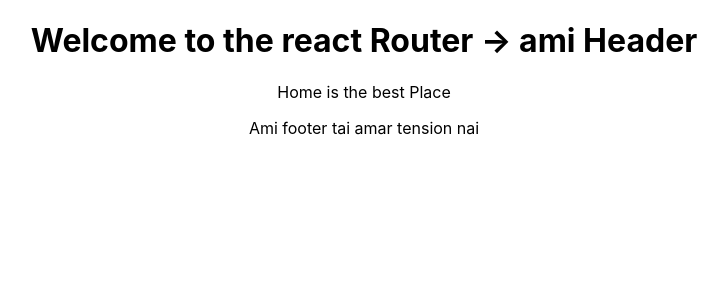
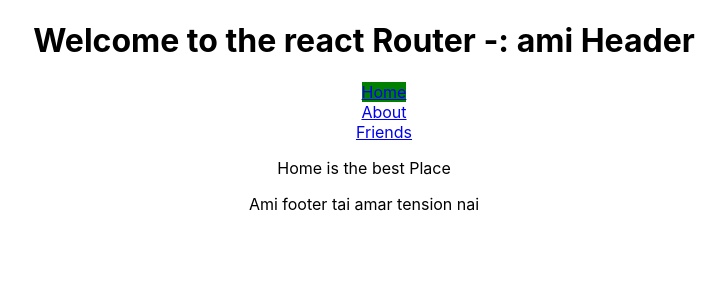
Before and after one commit to Mim-Hakkani/ReactRouterNew, a React (Create React App) app: page / in a window 1280 px wide. Shown: the top 300 px of the page, without its empty margins (276-1004 px from the left). Built offline with nearby package versions, Linux system fonts and the light colour scheme.

Commit message:
add Navigation link and active link using react router dom

```diff
--- a/src/App.js
+++ b/src/App.js
@@ -2,13 +2,16 @@ import { Route, Routes } from 'react-router-dom';
 import './App.css';
 import About from './components/About/About';
 import Friends from './components/Friends/Friends';
+import Header from './components/Header/Header';
 import Home from './components/Home/Home';
 import NotFound from './components/NotFound/NotFound';
 
 function App() {
   return (
     <div className="App">
-      <h1>Welcome to the react Router -> ami Header  </h1>
+      <h1>Welcome to the react Router -: ami Header  </h1>
+      <Header/>
+
       <Routes>
 
         <Route path='/' element={<Home/>}></Route>
--- /dev/null
+++ b/src/components/Friend/Friend.js
@@ -0,0 +1,21 @@
+import React from 'react';
+import { useNavigate } from 'react-router-dom';
+
+const Friend = ({user}) => {
+
+    const navigate = useNavigate() ;
+
+    const handleFriend=(id)=>{
+
+      const path = `friend/${id}}` ;
+      navigate(path);
+    }
+    return (
+        <div>
+            <h2>Name : {user?.name}</h2>
+            <button onClick={()=>handleFriend(user?.id)}>{user?.username} :{user?.id}</button>
+        </div>
+    );
+};
+
+export default Friend;
--- a/src/components/Friends/Friends.js
+++ b/src/components/Friends/Friends.js
@@ -1,9 +1,20 @@
-import React from 'react';
+import React, { useEffect, useState } from 'react';
+import Friend from '../Friend/Friend';
 
 const Friends = () => {
+    const [users,setUsers] =useState([]);
+    useEffect(()=>{
+        fetch('https://jsonplaceholder.typicode.com/users')
+        .then(res=>res.json())
+        .then(data=>setUsers(data))
+    },[]);
+
+
     return (
         <div>
             <p>Hellow Friends </p>
+            <p>See All Friends are </p>
+            {users.map(user=><Friend key={user.id} user={user}/>)}
         </div>
     );
 };
--- /dev/null
+++ b/src/components/Header/Header.js
@@ -0,0 +1,61 @@
+import React from 'react';
+import { NavLink } from 'react-router-dom';
+
+const Header = () => {
+      let activeStyle = {
+    textDecoration: "underline",
+    backgroundColor:"green"
+
+  };
+
+//   let activeClassName2 = {
+//     color:'#000',
+//     backgroundColor:'red'
+//   };
+
+    return (
+        <div>
+               <nav>
+      <ul style={{
+        listStyle:'none'
+      }}>
+        <li>
+          <NavLink
+            to="/"
+            style={({ isActive }) =>
+              isActive ? activeStyle : undefined
+            }
+          >
+            Home
+          </NavLink>
+        </li>
+        <li>
+          <NavLink
+            to="/about"
+            className={({ isActive }) =>
+              isActive ? "activeClassName2" : undefined
+            }
+          >
+            About
+          </NavLink>
+        </li>
+        <li>
+          <NavLink to="/friends">
+            {({ isActive }) => (
+              <span
+                className={
+                  isActive ? "activeClassName5" : undefined
+                }
+              >
+                Friends
+              </span>
+            )}
+          </NavLink>
+        </li>
+      </ul>
+    </nav>
+        </div>
+    );
+};
+
+export default Header;
--- a/src/index.css
+++ b/src/index.css
@@ -11,3 +11,13 @@ code {
   font-family: source-code-pro, Menlo, Monaco, Consolas, 'Courier New',
     monospace;
 }
+
+.activeClassName2{
+ color: blueviolet;
+ text-decoration: none;
+}
+
+.activeClassName5{
+  color: aqua;
+  text-decoration: dashed;
+}
```
Also changed, not shown: src/components/NavLink/NavLink.js (added, +52 -0 lines).
